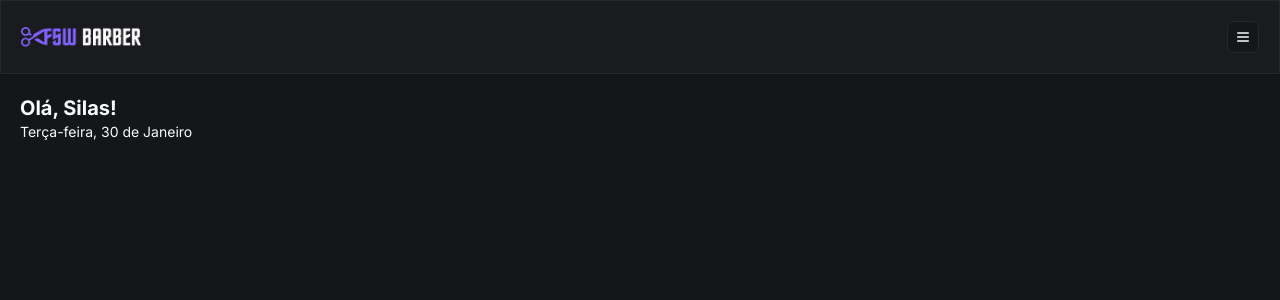
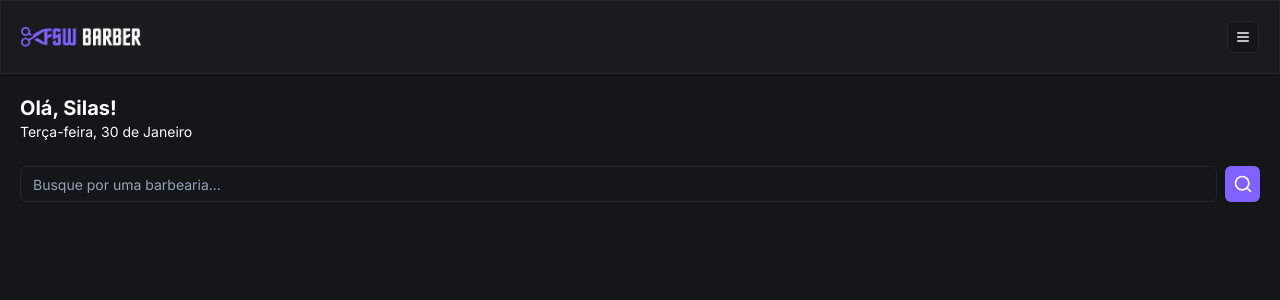
Before and after one commit to SilasRodrigues19/FSWBarber, a Next.js app: page / in a window 1280 px wide. Shown: the top 300 px of the page. Built offline with nearby package versions, Linux system fonts and the light colour scheme.

Commit message:
feat: add initial search component

```diff
--- /dev/null
+++ b/app/(home)/_components/search.tsx
@@ -0,0 +1,16 @@
+"use client";
+
+import { Button } from "@/app/_components/ui/button"
+import { Input } from "@/app/_components/ui/input"
+import { SearchIcon } from "lucide-react"
+
+export const Search = () => {
+  return (
+    <div className="flex items-center gap-2">
+      <Input placeholder="Busque por uma barbearia..." />
+      <Button variant="default" size="icon">
+        <SearchIcon size={20} />
+      </Button>
+    </div>
+  )
+}
--- a/app/(home)/page.tsx
+++ b/app/(home)/page.tsx
@@ -1,6 +1,7 @@
-import Header from "../_components/header";
+import { Header } from "../_components/header";
 import { format } from 'date-fns';
 import { ptBR } from 'date-fns/locale';
+import { Search } from "./_components/search";
 
 
 export default function Home() {
@@ -28,6 +29,11 @@
         <p className='text-sm'>{formattedDate}</p>
       </div>
 
+      <div className="px-5 mt-6">
+        <Search />
+      </div>
+
+
     </div>
   );
 }
--- a/app/_components/header.tsx
+++ b/app/_components/header.tsx
@@ -3,7 +3,7 @@
 import { Button } from "./ui/button";
 import { MenuIcon } from "lucide-react";
 
-const Header = () => {
+export const Header = () => {
   return (
     <Card className="rounded-none">
       <CardContent className="p-5 flex justify-between flex-row items-center">
@@ -15,5 +15,3 @@
     </Card>
   );
 }
-
-export default Header
--- /dev/null
+++ b/app/_components/ui/input.tsx
@@ -0,0 +1,25 @@
+import * as React from "react"
+
+import { cn } from "@/app/_lib/utils"
+
+export interface InputProps
+  extends React.InputHTMLAttributes<HTMLInputElement> {}
+
+const Input = React.forwardRef<HTMLInputElement, InputProps>(
+  ({ className, type, ...props }, ref) => {
+    return (
+      <input
+        type={type}
+        className={cn(
+          "flex h-9 w-full rounded-md border border-input bg-transparent px-3 py-1 text-sm shadow-sm transition-colors file:border-0 file:bg-transparent file:text-sm file:font-medium placeholder:text-muted-foreground focus-visible:outline-none focus-visible:ring-1 focus-visible:ring-ring disabled:cursor-not-allowed disabled:opacity-50",
+          className
+        )}
+        ref={ref}
+        {...props}
+      />
+    )
+  }
+)
+Input.displayName = "Input"
+
+export { Input }
```
